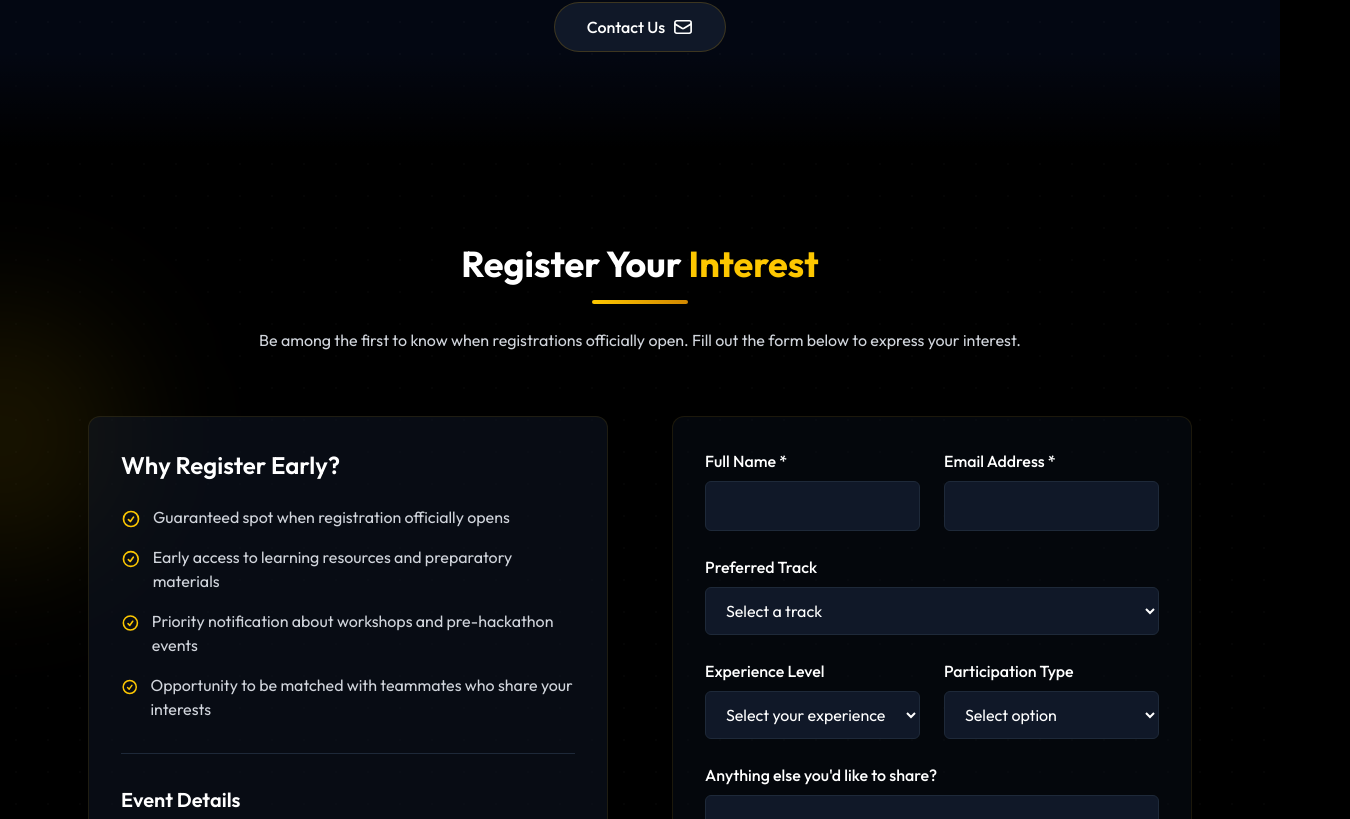
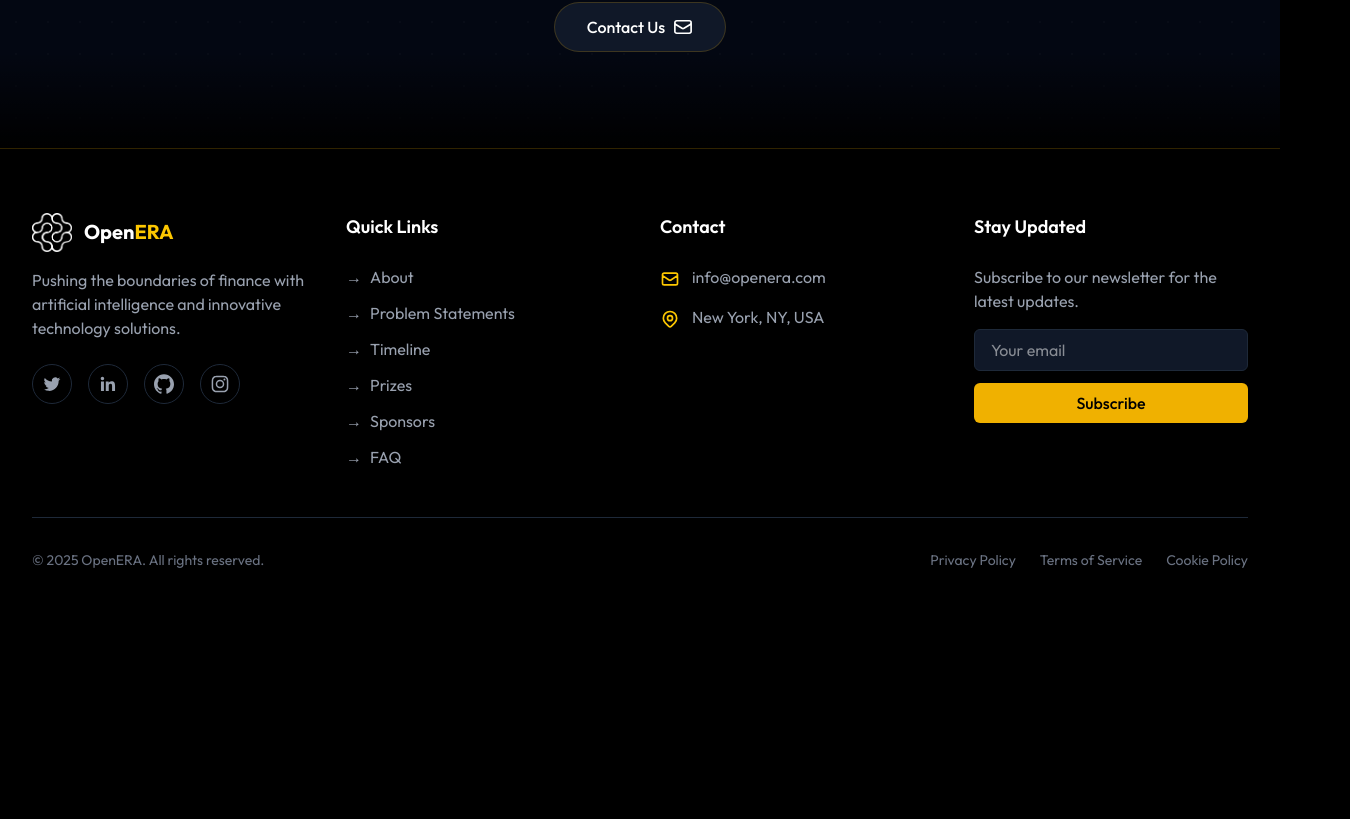
Before and after one commit to chahatkesh/openera, a Next.js app: page / in a window 1280 px wide. Shown: the part 9901-10720 px from the top of the page, 1350 px wide, since content can reach past the window. After the commit the page ends 10535 px from the top, so only its background shows below. Built offline with nearby package versions, Linux system fonts and the light colour scheme.

Commit message:
removed register section

```diff
--- a/src/app/page.tsx
+++ b/src/app/page.tsx
@@ -6,7 +6,6 @@ import Prizes from "@/components/Prizes";
 import Sponsors from "@/components/Sponsors";
 import ProblemStatements from "@/components/ProblemStatements";
 import FAQ from "@/components/FAQ";
-import Register from "@/components/Register";
 import Footer from "@/components/Footer";
 
 export default function Home() {
@@ -20,7 +19,6 @@ export default function Home() {
       <Prizes />
       <Sponsors />
       <FAQ />
-      <Register />
       <Footer />
     </div>
   );
--- a/src/components/Footer.tsx
+++ b/src/components/Footer.tsx
@@ -72,13 +72,20 @@ export default function Footer() {
           <motion.div variants={fadeIn} className="col-span-1">
             <h4 className="text-white font-semibold mb-6 text-lg">Quick Links</h4>
             <ul className="space-y-3">
-              {["About", "Tracks", "Timeline", "Prizes", "Sponsors", "FAQ"].map((item) => (
-                <li key={item}>
+              {[
+                { name: "About", href: "about" },
+                { name: "Problem Statements", href: "problem-statements" },
+                { name: "Timeline", href: "timeline" },
+                { name: "Prizes", href: "prizes" },
+                { name: "Sponsors", href: "sponsors" },
+                { name: "FAQ", href: "faq" }
+              ].map((item) => (
+                <li key={item.name}>
                   <a
-                    href={`#${item.toLowerCase()}`}
+                    href={`#${item.href}`}
                     className="text-gray-400 hover:text-yellow-400 transition-colors flex items-center"
                   >
-                    <span className="mr-2">→</span> {item}
+                    <span className="mr-2">→</span> {item.name}
                   </a>
                 </li>
               ))}
@@ -109,19 +116,21 @@ export default function Footer() {
           <motion.div variants={fadeIn} className="col-span-1">
             <h4 className="text-white font-semibold mb-6 text-lg">Stay Updated</h4>
             <p className="text-gray-400 mb-4">Subscribe to our newsletter for the latest updates.</p>
-            <form className="flex flex-col sm:flex-row gap-3">
+            <form className="flex flex-col w-full max-w-sm">
+              <div className="flex flex-col space-y-3">
                 <input
                   type="email"
                   placeholder="Your email"
-                className="bg-gray-900 text-white border border-gray-800 rounded-md px-4 py-2 focus:outline-none focus:ring-2 focus:ring-yellow-400/50 focus:border-transparent"
+                  className="bg-gray-900 text-white border border-gray-800 rounded-md px-4 py-2 focus:outline-none focus:ring-2 focus:ring-yellow-400/50 focus:border-transparent w-full"
                   required
                 />
                 <button
                   type="submit"
-                className="bg-yellow-500 hover:bg-yellow-600 text-black font-medium rounded-md px-4 py-2 transition-colors"
+                  className="bg-yellow-500 hover:bg-yellow-600 text-black font-medium rounded-md px-4 py-2 transition-colors w-full"
                 >
                   Subscribe
                 </button>
+              </div>
             </form>
           </motion.div>
         </motion.div>
```
Lines whose indentation alone changed are shown as unchanged.
